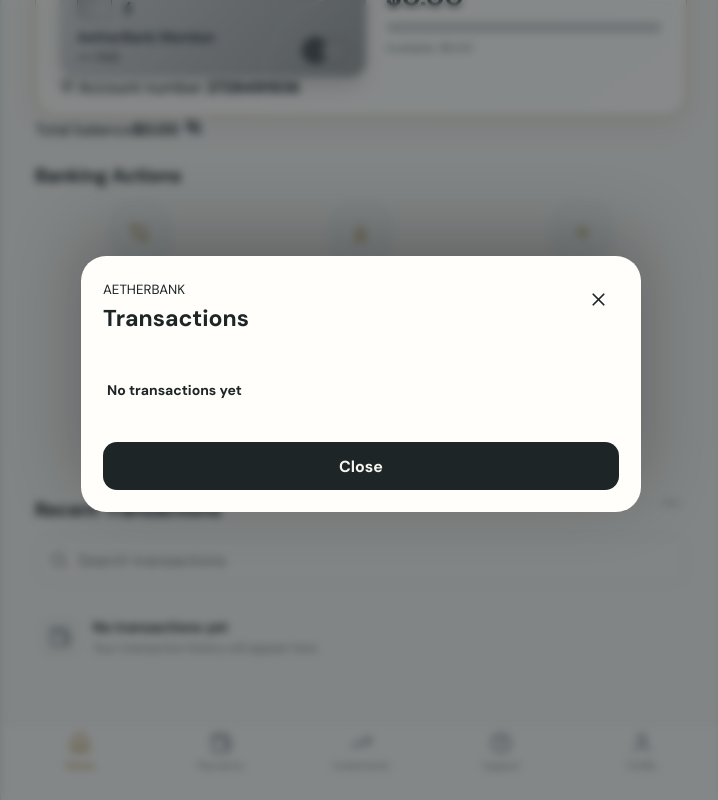
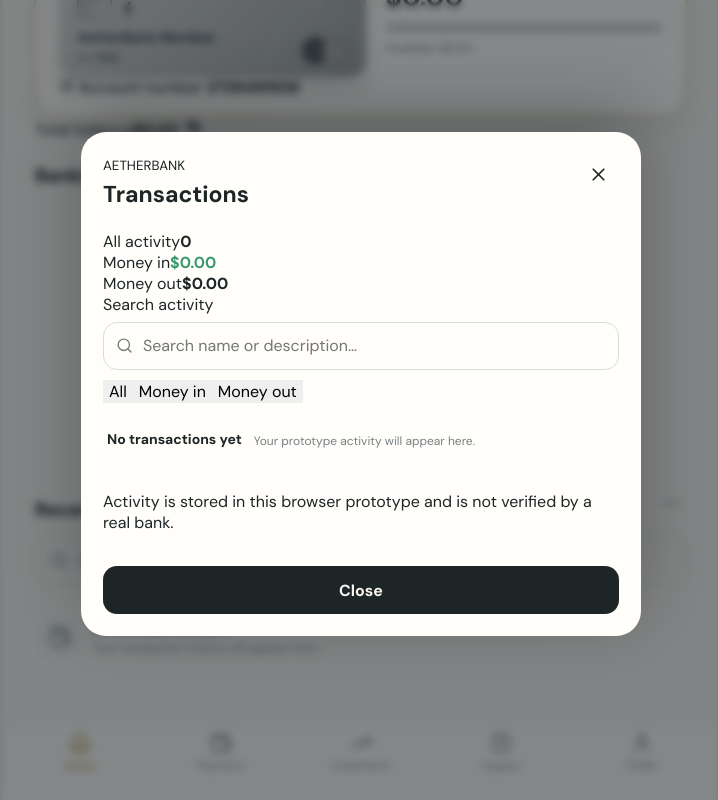
Before and after one commit to superiorshopifystoremanager4-debug/Aetherbank-, a React (Vite) app: page / in a window 1280 px wide. Both pictures are taken after a click on the button 950 px from the left and 844 px from the top of the page. Shown: the part 339-1139 px from the top of the page, without its empty margins (279-997 px from the left). Built offline with nearby package versions, Linux system fonts and the light colour scheme.

Commit message:
feat: add searchable transaction activity and details

```diff
--- a/src/main.jsx
+++ b/src/main.jsx
@@ -151,6 +151,7 @@ function Drawer({ close, setPage, settings }) { return <div className="drawer-ba
 function Modal({ type, close, member, members, addMoney, transfer, debit, register, theme, changeTheme, notifications, changeNotifications, transactions, flash }) {
   const [amount, setAmount] = useState(''); const [recipient, setRecipient] = useState(''); const [name, setName] = useState(''); const [payee, setPayee] = useState('Utility bill');
   const [bankSearch, setBankSearch] = useState(''); const [selectedBank, setSelectedBank] = useState(''); const [recipientName, setRecipientName] = useState(''); const [accountLast4, setAccountLast4] = useState(''); const [reviewTransfer, setReviewTransfer] = useState(false);
+  const [transactionSearch, setTransactionSearch] = useState(''); const [transactionFilter, setTransactionFilter] = useState('all'); const [selectedTransaction, setSelectedTransaction] = useState(null);
   const [settingsExpanded, setSettingsExpanded] = useState('Account preferences');
   const [settingsPrefs, setSettingsPrefs] = useState({ currency: 'USD ($)', timezone: 'Eastern Time (ET)', dateFormat: 'MM/DD/YYYY', dailyLimit: '2500', paperless: true, marketing: false });
   const updateSettings = (key, value) => setSettingsPrefs(current => ({ ...current, [key]: value }));
@@ -204,7 +205,20 @@ function Modal({ type, close, member, members, addMoney, transfer, debit, regist
     </>}
     {(type === 'add' || type === 'withdraw' || type === 'pay' || type === 'scan') && <><label>Amount</label><div className="amount-field"><span>$</span><input autoFocus inputMode="decimal" value={amount} onChange={e => setAmount(e.target.value.replace(/[^0-9.]/g, ''))} placeholder="0.00" /></div>{type === 'pay' && <><label>Payee</label><input className="text-input" value={payee} onChange={e => setPayee(e.target.value)} /></>}{type === 'scan' && <div className="qr-placeholder"><QrCode size={82} /><b>Scan to Pay</b><span>Point your camera at a payment QR code.</span></div>}<button className="primary-button" onClick={submit}>{type === 'add' ? 'Add Money' : type === 'withdraw' ? 'Withdraw' : 'Continue'}</button></>}
     {type === 'cards' && <><div className="modal-card"><div className="mini-brand"><span>AE</span>AetherBank</div><div className="chip" /><div className="contactless">⌁</div><b>{member.name}</b><small>•••• {member.accountNumber.slice(-4)}</small></div><div className="info-row"><span>Card status</span><b className="positive-text">Active</b></div><div className="info-row"><span>Available</span><b>{money(member.checking)}</b></div><button className="primary-button" onClick={close}>Done</button></>}
-    {type === 'transactions' && <>{transactions.length ? transactions.map(t => <Transaction key={t.id} item={t} />) : <div className="empty"><b>No transactions yet</b></div>}<button className="primary-button" onClick={close}>Close</button></>}
+    {type === 'transactions' && <>
+      {selectedTransaction ? <>
+        <button className="transaction-back" onClick={() => setSelectedTransaction(null)}>← All transactions</button>
+        <div className="transaction-detail-card"><div className={`transaction-detail-icon ${selectedTransaction.amount > 0 ? 'positive' : ''}`}>{selectedTransaction.amount > 0 ? <Plus size={22}/> : <CreditCard size={22}/>}</div><h3>{selectedTransaction.merchant}</h3><strong className={selectedTransaction.amount > 0 ? 'positive-text' : ''}>{selectedTransaction.amount > 0 ? '+' : '−'}{money(Math.abs(selectedTransaction.amount))}</strong><span className="transaction-status">Recorded in this prototype</span></div>
+        <div className="transaction-detail-rows"><div className="info-row"><span>Type</span><b>{selectedTransaction.amount > 0 ? 'Money in' : 'Money out'}</b></div><div className="info-row"><span>Description</span><b>{selectedTransaction.note || 'Account activity'}</b></div><div className="info-row"><span>Date</span><b>{selectedTransaction.date || 'Date unavailable'}</b></div><div className="info-row"><span>Reference</span><b>{String(selectedTransaction.id || 'Not available').slice(-12)}</b></div></div>
+        <p className="settings-footnote">This is locally stored prototype activity, not a bank-confirmed transaction receipt.</p><button className="primary-button" onClick={close}>Done</button>
+      </> : <>
+        <div className="activity-summary"><div><span>All activity</span><b>{transactions.length}</b></div><div><span>Money in</span><b className="positive-text">{money(transactions.filter(t => Number(t.amount) > 0).reduce((sum,t) => sum + Number(t.amount),0))}</b></div><div><span>Money out</span><b>{money(transactions.filter(t => Number(t.amount) < 0).reduce((sum,t) => sum + Math.abs(Number(t.amount)),0))}</b></div></div>
+        <label className="history-search-label">Search activity</label><div className="bank-search-field"><Search size={17}/><input className="text-input" value={transactionSearch} onChange={e => setTransactionSearch(e.target.value)} placeholder="Search name or description…" /></div>
+        <div className="history-filter-row" role="group" aria-label="Filter transactions">{[['all','All'],['in','Money in'],['out','Money out']].map(([key,label]) => <button key={key} className={transactionFilter === key ? 'history-filter active' : 'history-filter'} onClick={() => setTransactionFilter(key)}>{label}</button>)}</div>
+        <div className="history-results">{transactions.filter(t => {const query=transactionSearch.trim().toLowerCase(); const matchesText=!query || String(t.merchant||'').toLowerCase().includes(query) || String(t.note||'').toLowerCase().includes(query) || String(t.date||'').toLowerCase().includes(query); const amount=Number(t.amount)||0; const matchesFilter=transactionFilter==='all' || (transactionFilter==='in' && amount>0) || (transactionFilter==='out' && amount<0); return matchesText && matchesFilter;}).length ? transactions.filter(t => {const query=transactionSearch.trim().toLowerCase(); const matchesText=!query || String(t.merchant||'').toLowerCase().includes(query) || String(t.note||'').toLowerCase().includes(query) || String(t.date||'').toLowerCase().includes(query); const amount=Number(t.amount)||0; const matchesFilter=transactionFilter==='all' || (transactionFilter==='in' && amount>0) || (transactionFilter==='out' && amount<0); return matchesText && matchesFilter;}).map(t => <button className="history-result" key={t.id} onClick={() => setSelectedTransaction(t)}><Transaction item={t}/><ChevronRight size={17}/></button>) : <div className="empty"><b>{transactions.length ? 'No matching activity' : 'No transactions yet'}</b><p>{transactions.length ? 'Try another search or filter.' : 'Your prototype activity will appear here.'}</p></div>}</div>
+        <p className="settings-footnote">Activity is stored in this browser prototype and is not verified by a real bank.</p><button className="primary-button" onClick={close}>Close</button>
+      </>}
+    </>}
     {type === 'invest' && <><div className="watch-row"><span>Aether Index</span><b>$0.00</b><small>0.00%</small></div><div className="watch-row"><span>Aether Bond</span><b>$0.00</b><small>0.00%</small></div><button className="primary-button" onClick={close}>Done</button></>}
   </section></div>;
 }
```
